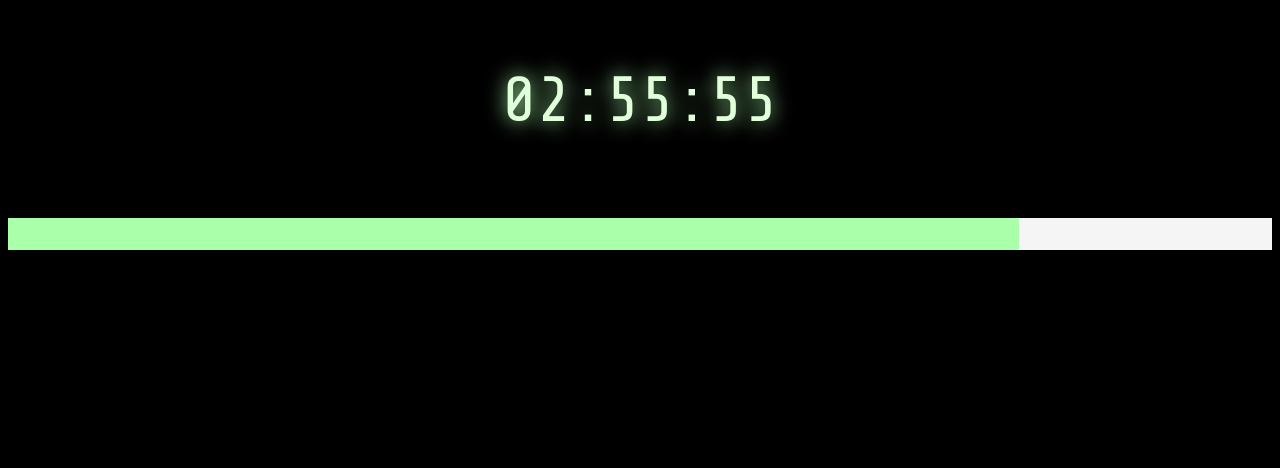
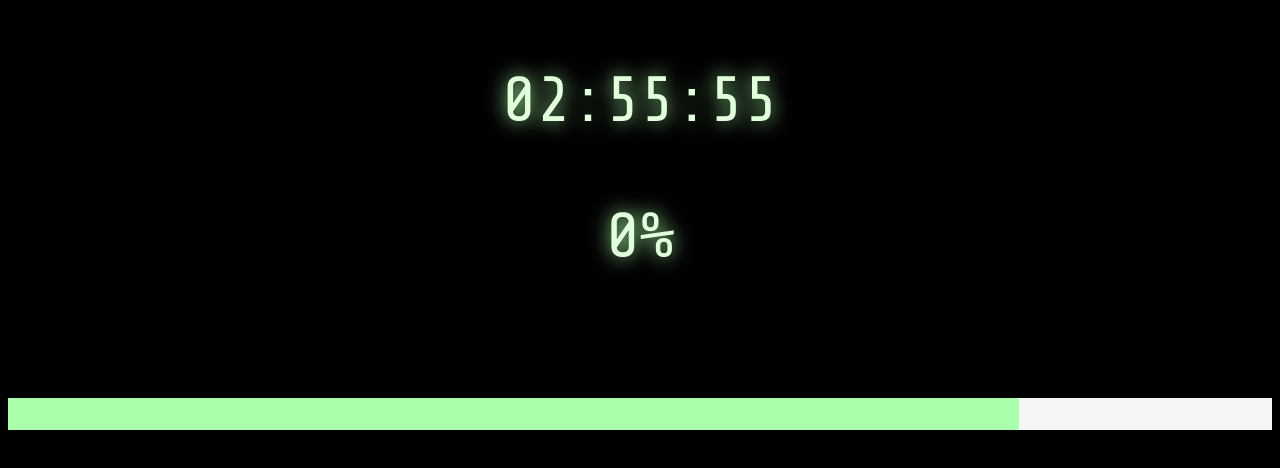
Before and after one commit to ndjndj/scrByElectron, a plain HTML site: page scrWithElectron/index.html in a window 1280 px wide. Drawn offline with Linux system fonts and the light colour scheme.

Commit message:
Update style.css
add par style

```diff
--- a/scrWithElectron/static/css/style.css
+++ b/scrWithElectron/static/css/style.css
@@ -27,7 +27,15 @@ body {
     background-color: #aaffaa;
 
 }
-
+#par {
+    font-family: "Share Tech Mono", monospace;
+    text-align: center;
+    font-size: 400%;
+    text-shadow: 0 0 20px #aaffaa, 0 0 20px rgba(10, 175, 230, 0);
+    color: #e1ffda;
+    height: 20%;
+    margin-bottom: 10%;
+}
 .clock-wrapper {
     text-align: center;
 
```
